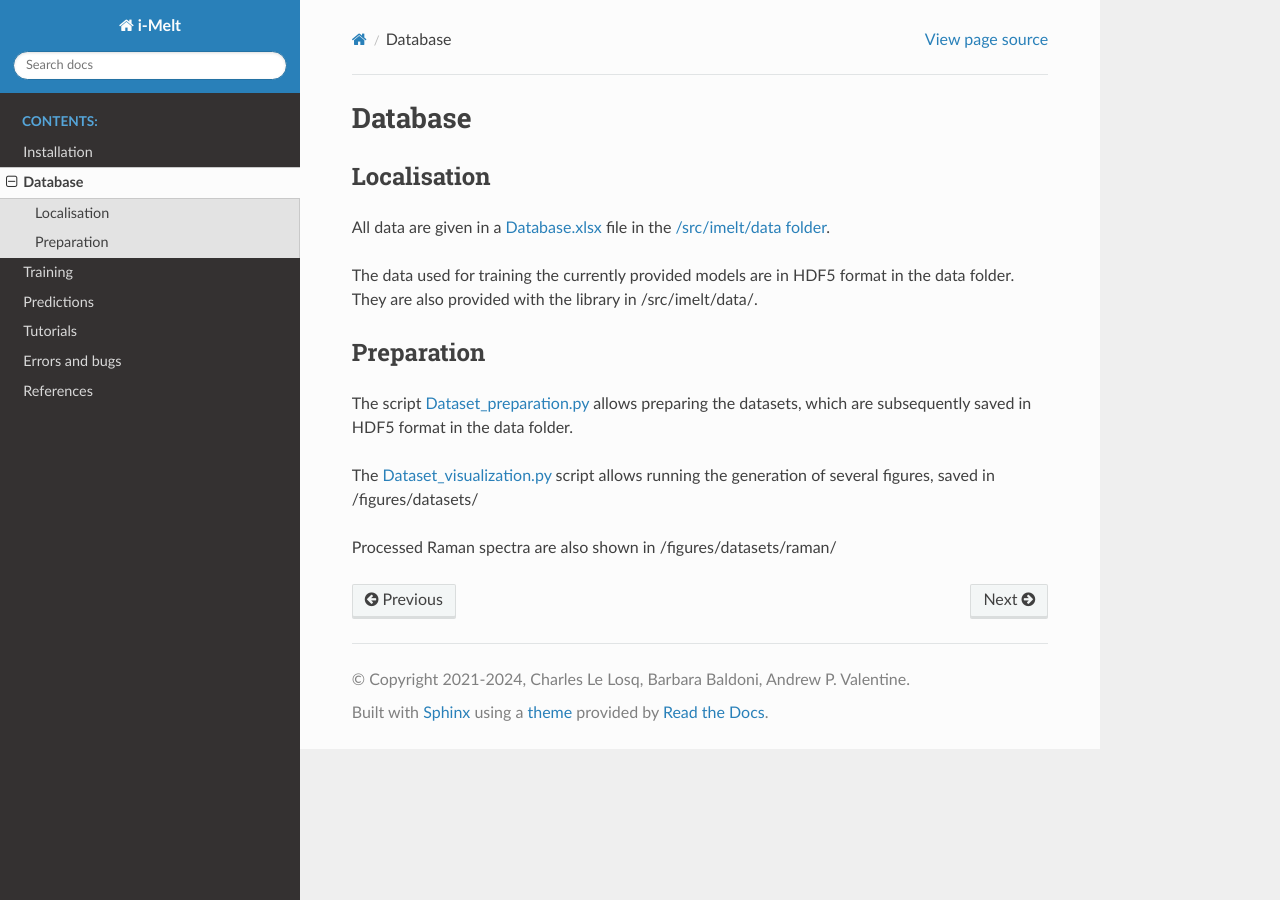
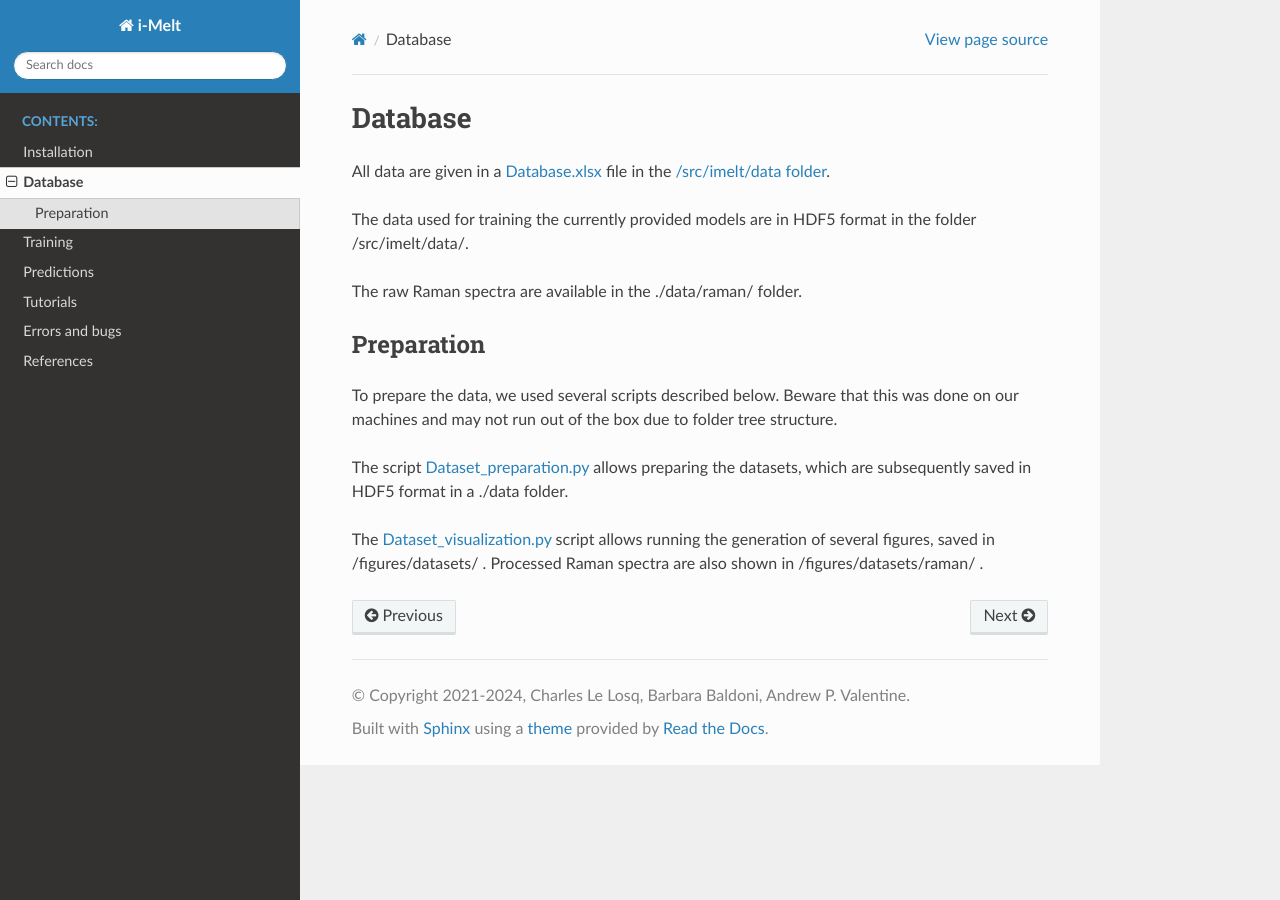
Before and after one commit to charlesll/i-melt, a Sphinx documentation site: the page built from docs/source/data.rst, in a window 1280 px wide. Built offline with Sphinx 7.4.7 and the Read the Docs theme 2.0.0, drawn with Linux system fonts in a browser that asks for light colours.

Commit message:
Update of docs and examples

```diff
--- a/docs/source/data.rst
+++ b/docs/source/data.rst
@@ -1,18 +1,17 @@
 Database
 ========
 
-Localisation
----------------------
-
 All data are given in a `Database.xlsx <https://github.com/charlesll/i-melt/blob/master/data/Database.xlsx>`_ file in the `/src/imelt/data folder <https://github.com/charlesll/i-melt/tree/master/data>`_.
 
-The data used for training the currently provided models are in HDF5 format in the data folder. They are also provided with the library in /src/imelt/data/.
+The data used for training the currently provided models are in HDF5 format in the folder /src/imelt/data/.
+
+The raw Raman spectra are available in the ./data/raman/ folder.
 
 Preparation
 ----------------
 
-The script `Dataset_preparation.py <https://github.com/charlesll/i-melt/blob/master/src/Dataset_preparation.py>`_ allows preparing the datasets, which are subsequently saved in HDF5 format in the data folder.
+To prepare the data, we used several scripts described below. Beware that this was done on our machines and may not run out of the box due to folder tree structure.
 
-The `Dataset_visualization.py <https://github.com/charlesll/i-melt/blob/master/src/Dataset_visualization.py>`_ script allows running the generation of several figures, saved in /figures/datasets/
+The script `Dataset_preparation.py <https://github.com/charlesll/i-melt/blob/master/src/Dataset_preparation.py>`_ allows preparing the datasets, which are subsequently saved in HDF5 format in a ./data folder.
 
-Processed Raman spectra are also shown in /figures/datasets/raman/
+The `Dataset_visualization.py <https://github.com/charlesll/i-melt/blob/master/src/Dataset_visualization.py>`_ script allows running the generation of several figures, saved in /figures/datasets/ . Processed Raman spectra are also shown in /figures/datasets/raman/ .
```
Also changed, not shown: 1 other file.
